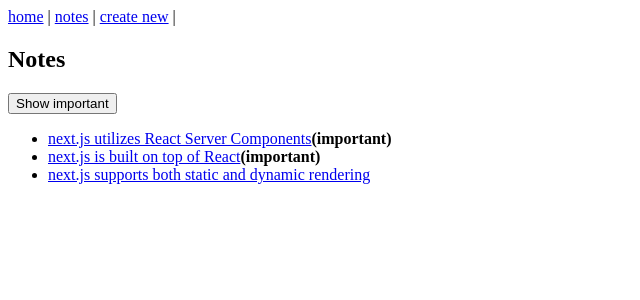
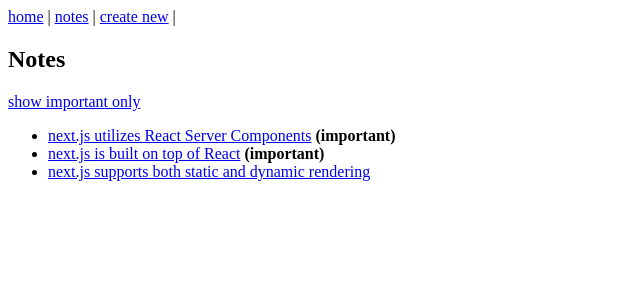
Before and after one commit to gautam4455/fso-nextjs-notes-app, a Next.js app: page /notes in a window 1280 px wide. Shown: the top 300 px of the page, without its empty margins (0-640 px from the left). Built offline with nearby package versions, Linux system fonts and the light colour scheme.

Commit message:
Switched to server component for showing important notes

```diff
--- a/src/app/notes/page.tsx
+++ b/src/app/notes/page.tsx
@@ -1,14 +1,44 @@
-import { NoteList } from "@/app/notes/NoteList";
+import Link from "next/link";
+
+// import { NoteList } from "@/app/notes/NoteList";
 import { getNotes } from "../services/notes";
 
-const Notes = () => {
-  const notes = getNotes();
+const Notes = async ({
+  searchParams,
+}: {
+  searchParams: Promise<{ important?: string }>;
+}) => {
+  const { important } = await searchParams;
+  const showImportant = important === "true";
+
+  const allNotes = getNotes();
+  const notes = showImportant
+    ? allNotes.filter((note) => note.important)
+    : allNotes;
 
   return (
     <div>
       <h2>Notes</h2>
 
-      <NoteList notes={notes} />
+      {/* Client Component Solution */}
+      {/* <NoteList notes={allNotes} /> */}
+
+      {/* Server Somponent Solution */}
+      <div>
+        <Link href={showImportant ? "/notes" : "/notes?important=true"}>
+          {showImportant ? "show all" : "show important only"}
+        </Link>
+      </div>
+
+      <ul>
+        {notes.map((note) => (
+          <li key={note.id}>
+            <Link href={`/notes/${note.id}`}>{note.content}</Link>
+
+            {note.important && <strong> (important)</strong>}
+          </li>
+        ))}
+      </ul>
     </div>
   );
 };
```
